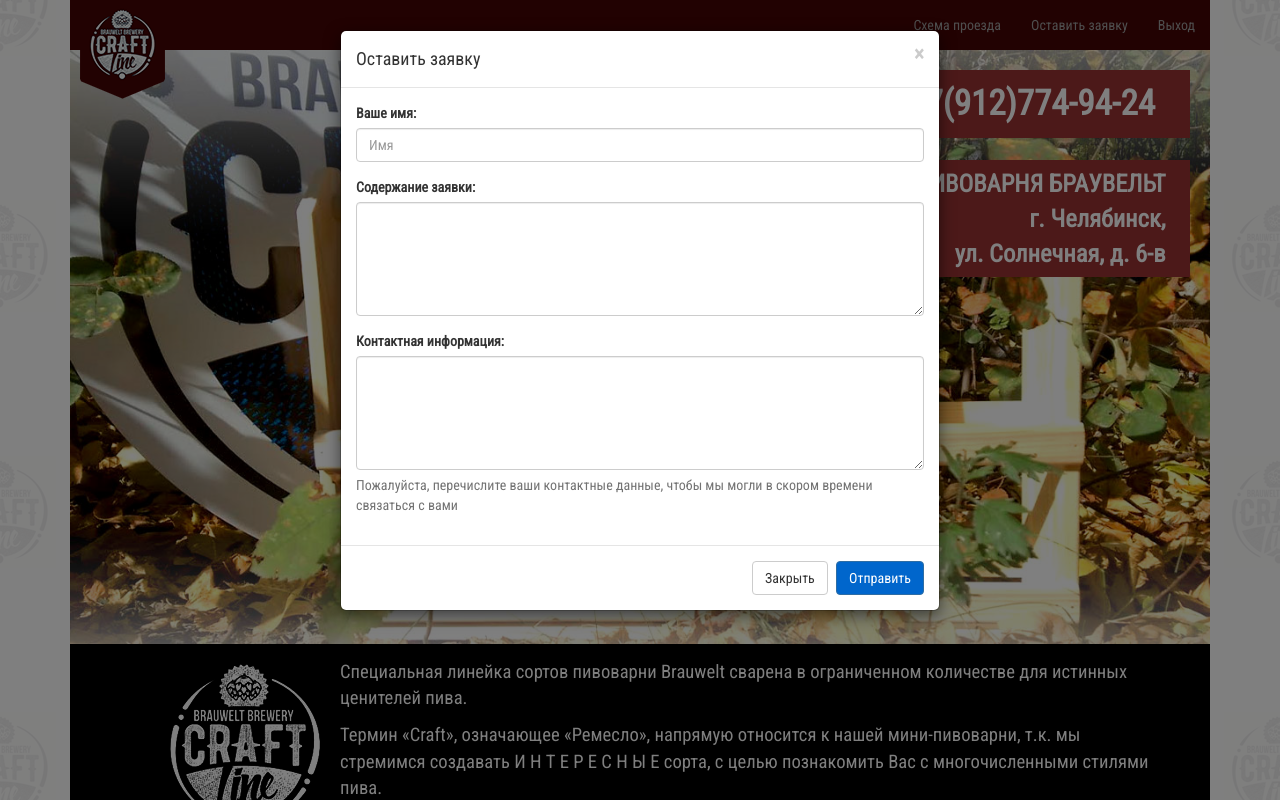
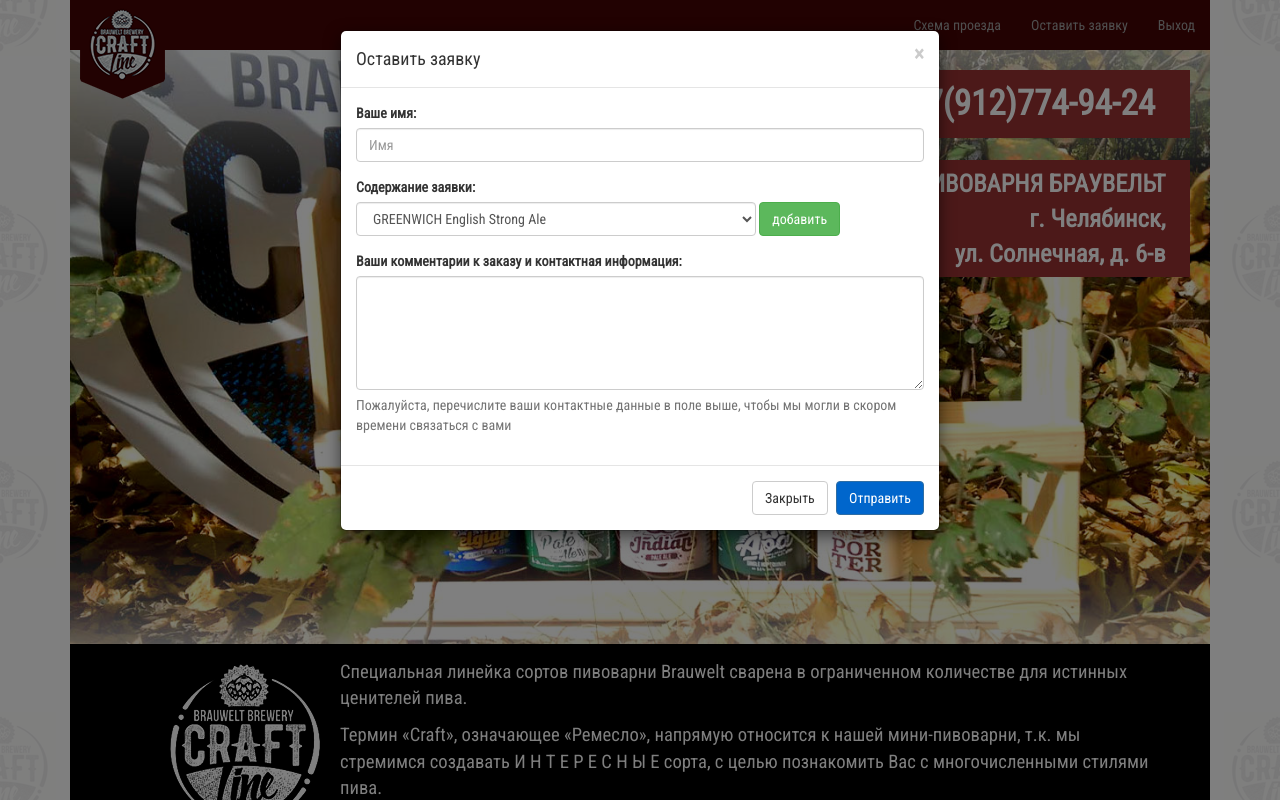
Before and after one commit to s1im05/beer, a PHP site: page /phpmail/ in a window 1280 px wide, after a click on "Оставить заявку". Run offline with PHP 8.4, Linux system fonts and the light colour scheme; the visitor is signed in with stand-in values (Sample User, id 1); data that the repository does not hold is empty; some libraries are stand-ins or nearby versions.

Commit message:
Changing order form

```diff
--- a/css/common.css
+++ b/css/common.css
@@ -138,3 +138,23 @@
     font-weight: bold;
     margin-bottom: 1em;
 }
+.b-beerlist{
+    margin: .8em 0;
+}
+.b-beerlist__item {
+    font-size: 1.25em;
+}
+.b-beerlist__img {
+    height: 40px;
+    margin-right: .5em;
+}
+.b-beerlist__row {
+    padding: .3em 0;
+    border-bottom: 1px solid #ddd;
+}
+#beerSelect {
+    width: 400px;
+}
+option:disabled {
+    color: #ccc;
+}
--- a/index.php
+++ b/index.php
@@ -42,6 +42,12 @@
 if (isset($_GET['send'])) {
     require 'lib/PHPMailerAutoload.php';
 
+    $sText  = "<ul>\n";
+    foreach ($_POST['beer'] as $aVal) {
+        $sText  .= "<li>".htmlspecialchars(trim($aVal['title'])).", кол-во: ".intval(trim($aVal['count']))." бут.</li>\n";
+    }
+    $sText  .= "<ul>\n";
+
     $oMail = new PHPMailer;
     $oMail->setFrom('noreply@'.$_SERVER['HTTP_HOST'], 'robot (noreply)');
     $oMail->addAddress('serg.brauwelt@yandex.ru', 'Serg Brauwelt');
@@ -50,7 +56,7 @@
     $oMail->msgHTML('
 <p>Дата формирования заявки: '.date('H:i, d.m.Y').'</p>
 <p>Имя отправителя: '.htmlspecialchars($_REQUEST['name']).'</p>
-<p>Содержание заявки: '.nl2br(htmlspecialchars($_REQUEST['text'])).'</p>
+<p>Содержание заявки: '.$sText.'</p>
 <p>Контактная информация: '.nl2br(htmlspecialchars($_REQUEST['contact'])).'</p>');
 
     if (!$oMail->send()) {
@@ -178,7 +184,7 @@
                             <div class="b-sort__value">50 IBU</div>
                         </div>
                     </div>
-                    <p><a href="#" class="btn btn-default btn-lg" data-toggle="modal" data-target="#modal_send">Оставить заявку</a>
+                    <p><a href="#" class="btn btn-default btn-lg b-sendbtn" data-id="greenwich" data-toggle="modal" data-target="#modal_send">Оставить заявку</a>
                         &nbsp;
                         <?=$aData->greenwich === true ? 'в наличии' : 'ожидается '.date('d.m.Y', $aData->greenwich);?>
                         <?=$_SESSION['auth'] ? '<button class="btn btn-primary btn-sm change_btn" data-id="greenwich">изменить</button>':''?>
@@ -220,7 +226,7 @@
                             <div class="b-sort__value">25 IBU</div>
                         </div>
                     </div>
-                    <p><a href="#" class="btn btn-default btn-lg" data-toggle="modal" data-target="#modal_send">Оставить заявку</a>
+                    <p><a href="#" class="btn btn-default btn-lg b-sendbtn" data-id="belgian" data-toggle="modal" data-target="#modal_send">Оставить заявку</a>
                         &nbsp;
                         <?=$aData->belgian === true ? 'в наличии' : 'ожидается '.date('d.m.Y', $aData->belgian);?>
                         <?=$_SESSION['auth'] ? '<button class="btn btn-primary btn-sm change_btn" data-id="belgian">изменить</button>':''?>
@@ -252,7 +258,7 @@
                             <div class="b-sort__value">55 IBU</div>
                         </div>
                     </div>
-                    <p><a href="#" class="btn btn-default btn-lg" data-toggle="modal" data-target="#modal_send">Оставить заявку</a>
+                    <p><a href="#" class="btn btn-default btn-lg b-sendbtn" data-id="indian" data-toggle="modal" data-target="#modal_send">Оставить заявку</a>
                         &nbsp;
                         <?=$aData->indian === true ? 'в наличии' : 'ожидается '.date('d.m.Y', $aData->indian);?>
                         <?=$_SESSION['auth'] ? '<button class="btn btn-primary btn-sm change_btn" data-id="indian">изменить</button>':''?>
@@ -294,7 +300,7 @@
                             <div class="b-sort__value">40 IBU</div>
                         </div>
                     </div>
-                    <p><a href="#" class="btn btn-default btn-lg" data-toggle="modal" data-target="#modal_send">Оставить заявку</a>
+                    <p><a href="#" class="btn btn-default btn-lg b-sendbtn" data-id="apa" data-toggle="modal" data-target="#modal_send">Оставить заявку</a>
                         &nbsp;
                         <?=$aData->apa === true ? 'в наличии' : 'ожидается '.date('d.m.Y', $aData->apa);?>
                         <?=$_SESSION['auth'] ? '<button class="btn btn-primary btn-sm change_btn" data-id="apa">изменить</button>':''?>
@@ -326,7 +332,7 @@
                             <div class="b-sort__value">30 IBU</div>
                         </div>
                     </div>
-                    <p><a href="#" class="btn btn-default btn-lg" data-toggle="modal" data-target="#modal_send">Оставить заявку</a>
+                    <p><a href="#" class="btn btn-default btn-lg b-sendbtn" data-id="amber" data-toggle="modal" data-target="#modal_send">Оставить заявку</a>
                         &nbsp;
                         <?=$aData->amber === true ? 'в наличии' : 'ожидается '.date('d.m.Y', $aData->amber);?>
                         <?=$_SESSION['auth'] ? '<button class="btn btn-primary btn-sm change_btn" data-id="amber">изменить</button>':''?>
@@ -368,7 +374,7 @@
                             <div class="b-sort__value">27 IBU</div>
                         </div>
                     </div>
-                    <p><a href="#" class="btn btn-default btn-lg" data-toggle="modal" data-target="#modal_send">Оставить заявку</a>
+                    <p><a href="#" class="btn btn-default btn-lg b-sendbtn" data-id="hawaii" data-toggle="modal" data-target="#modal_send">Оставить заявку</a>
                         &nbsp;
                         <?=$aData->hawaii === true ? 'в наличии' : 'ожидается '.date('d.m.Y', $aData->hawaii);?>
                         <?=$_SESSION['auth'] ? '<button class="btn btn-primary btn-sm change_btn" data-id="hawaii">изменить</button>':''?>
@@ -400,7 +406,7 @@
                             <div class="b-sort__value">35 IBU</div>
                         </div>
                     </div>
-                    <p><a href="#" class="btn btn-default btn-lg" data-toggle="modal" data-target="#modal_send">Оставить заявку</a>
+                    <p><a href="#" class="btn btn-default btn-lg b-sendbtn" data-id="citrus" data-toggle="modal" data-target="#modal_send">Оставить заявку</a>
                         &nbsp;
                         <?=$aData->citrus === true ? 'в наличии' : 'ожидается '.date('d.m.Y', $aData->citrus);?>
                         <?=$_SESSION['auth'] ? '<button class="btn btn-primary btn-sm change_btn" data-id="citrus">изменить</button>':''?>
@@ -442,7 +448,7 @@
                             <div class="b-sort__value">30 IBU</div>
                         </div>
                     </div>
-                    <p><a href="#" class="btn btn-default btn-lg" data-toggle="modal" data-target="#modal_send">Оставить заявку</a>
+                    <p><a href="#" class="btn btn-default btn-lg b-sendbtn" data-id="porter" data-toggle="modal" data-target="#modal_send">Оставить заявку</a>
                         &nbsp;
                         <?=$aData->porter === true ? 'в наличии' : 'ожидается '.date('d.m.Y', $aData->porter);?>
                         <?=$_SESSION['auth'] ? '<button class="btn btn-primary btn-sm change_btn" data-id="porter">изменить</button>':''?>
@@ -507,14 +513,29 @@
                         </div>
                         <div class="form-group">
                             <label for="inpText">Содержание заявки:</label>
-                            <textarea class="form-control" name="text" id="inpText" rows="5"></textarea>
-                            <p class="help-block error-block hide">Заполните поле</p>
+                            <div class="form-inline">
+                                <div class="form-group" id="beerSelectPanel">
+                                    <select id="beerSelect" class="form-control">
+                                        <option value="greenwich" data-img="/img/label_1.png" selected="selected">GREENWICH English Strong Ale</option>
+                                        <option value="belgian" data-img="/img/label_2.png">BELGIAN Blonde Ale</option>
+                                        <option value="indian" data-img="/img/label_3.png">INDIAN Pale Ale</option>
+                                        <option value="apa" data-img="/img/label_4.png">APA Single Hop Equinox</option>
+                                        <option value="amber" data-img="/img/label_5.png">AMBER Ale</option>
+                                        <option value="hawaii" data-img="/img/label_6.png">HAWAII Pale Ale</option>
+                                        <option value="citrus" data-img="/img/label_7.png">CITRUS Belgian Wheat</option>
+                                        <option value="porter" data-img="/img/label_8.png">PORTER Dark Beer</option>
+                                    </select>
+                                    <button type="button" class="btn btn-success" id="beerAdd">добавить</button>
+                                    <p class="help-block error-block hide">Выберите хотя бы одну позицию</p>
+                                </div>
+                            </div>
+                            <div id="beerList" class="b-beerlist"></div>
                         </div>
                         <div class="form-group">
-                            <label for="inpCont">Контактная информация:</label>
+                            <label for="inpCont">Ваши комментарии к заказу и контактная информация:</label>
                             <textarea class="form-control" name="contact" id="inpCont" rows="5"></textarea>
                             <p class="help-block error-block hide">Заполните поле</p>
-                            <p class="help-block">Пожалуйста, перечислите ваши контактные данные, чтобы мы могли в скором времени связаться с вами</p>
+                            <p class="help-block">Пожалуйста, перечислите ваши контактные данные в поле выше, чтобы мы могли в скором времени связаться с вами</p>
                         </div>
                     </form>
                 </div>
@@ -621,6 +642,8 @@
 
         ga('create', 'UA-69007114-1', 'auto');
         ga('send', 'pageview');
+
+        <?=isset($_GET['resend'])?'$(function(){$("#modal_send").modal("show");});':''?>
     </script>
 </body>
 </html>
```
Also changed, not shown: js/common.js (+64 -6 lines).
